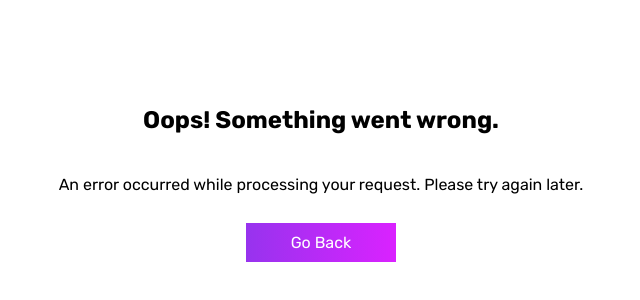
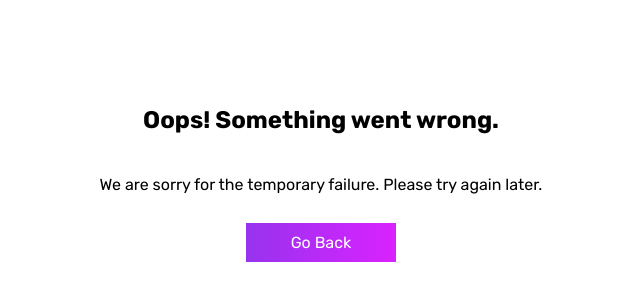
Before and after one commit to isakibul/muslimintech-client, a React (Vite) app: page /error in a window 1280 px wide. Shown: the part 228-528 px from the top of the page, without its empty margins (319-959 px from the left). Built offline with nearby package versions, Linux system fonts and the light colour scheme.

Commit message:
error text edited

```diff
--- a/src/form/ErrorPage.jsx
+++ b/src/form/ErrorPage.jsx
@@ -7,7 +7,7 @@ const ErrorPage = () => {
     return (
         <div style={{ display: 'flex', flexDirection: 'column', justifyContent: 'center', alignItems: 'center' }}>
             <h2>Oops! Something went wrong.</h2>
-            <p>An error occurred while processing your request. Please try again later.</p>
+            <p>We are sorry for the temporary failure. Please try again later.</p>
             <button style={{ width: '150px' }} onClick={() => navigate('/')}>Go Back</button>
         </div>
     );
```
